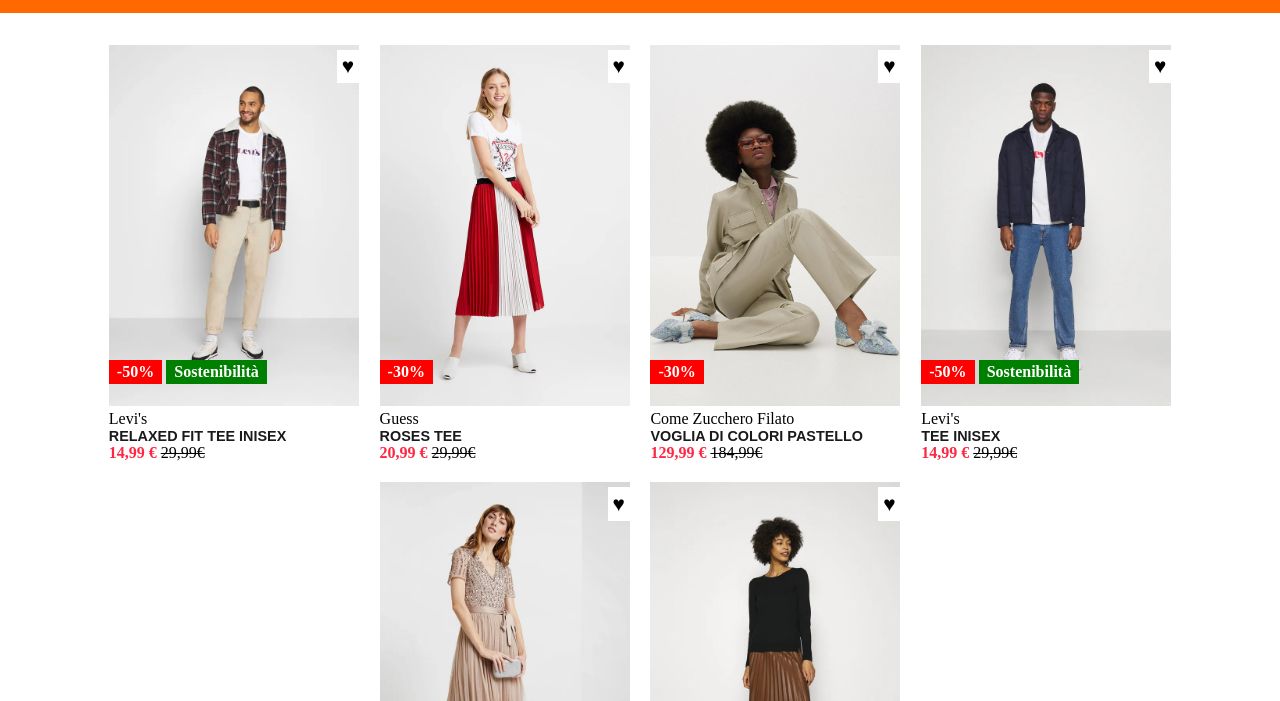
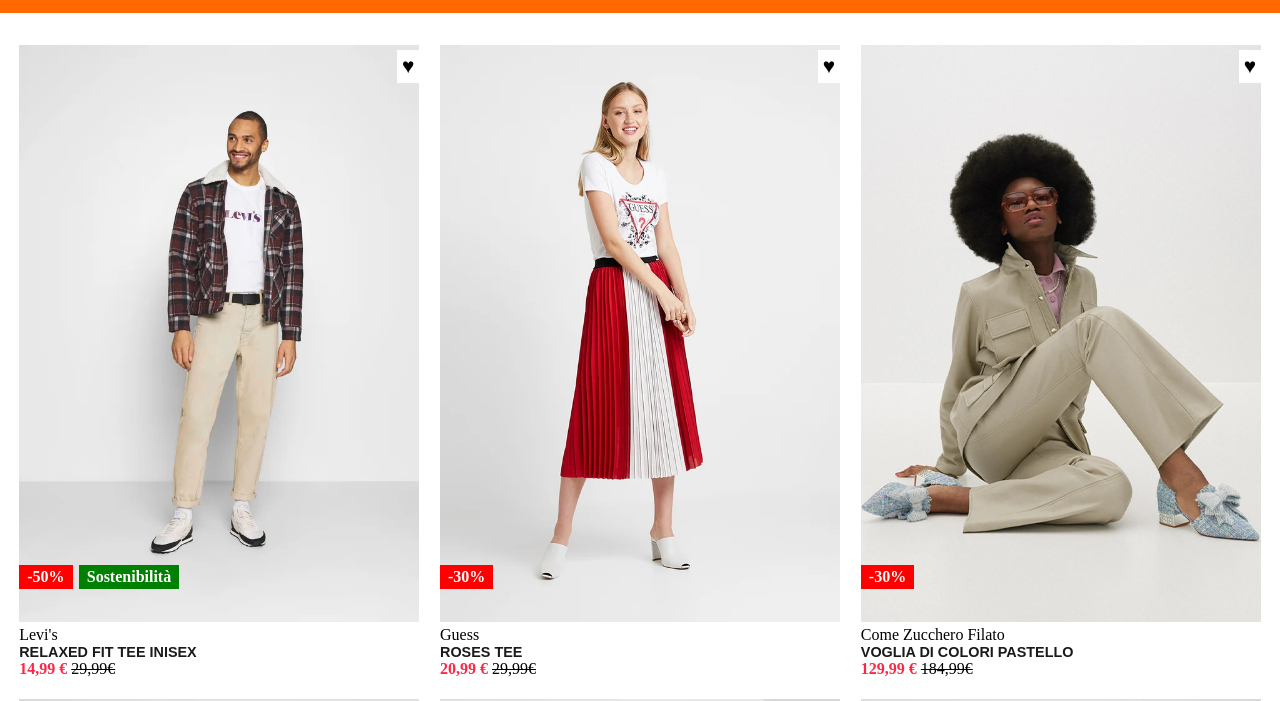
Before and after one commit to danielaconceicao/html-css-boolando, a plain HTML site: page index.html in a window 1280 px wide. Shown: the part 68-769 px from the top of the page. Drawn offline with Linux system fonts and the light colour scheme.

Commit message:
main finished, it remains to put the effect

```diff
--- a/asset/css/style.css
+++ b/asset/css/style.css
@@ -2,6 +2,7 @@
     padding: 0;
     margin: 0;
     border: 0;
+    box-sizing: border-box;
 }
 
 :root{
@@ -55,7 +56,7 @@
     flex-wrap: wrap;
     padding-top: 2rem;
     img{
-        width: 250px;
+        width: 400px;
     }
     .text-strong{
         color: var(--bg-footer);
@@ -84,12 +85,12 @@
     padding: .2rem .5rem;
     font-weight: 600;
     position: absolute;
-    top: 315px;
+    top: 520px;
 }
 
 .sostenibilità{
     background-color: var(--tenability-color);
-    right: 92px;
+    right: 240px;
 }
 
 .hearts{
@@ -111,6 +112,7 @@
     color: var(--header-text-color);
     justify-content: space-between;
     padding: 2rem;
+    margin-top: 2rem;
     h2{
         font-size: 1.3rem;
         padding-bottom: 1rem;
```
